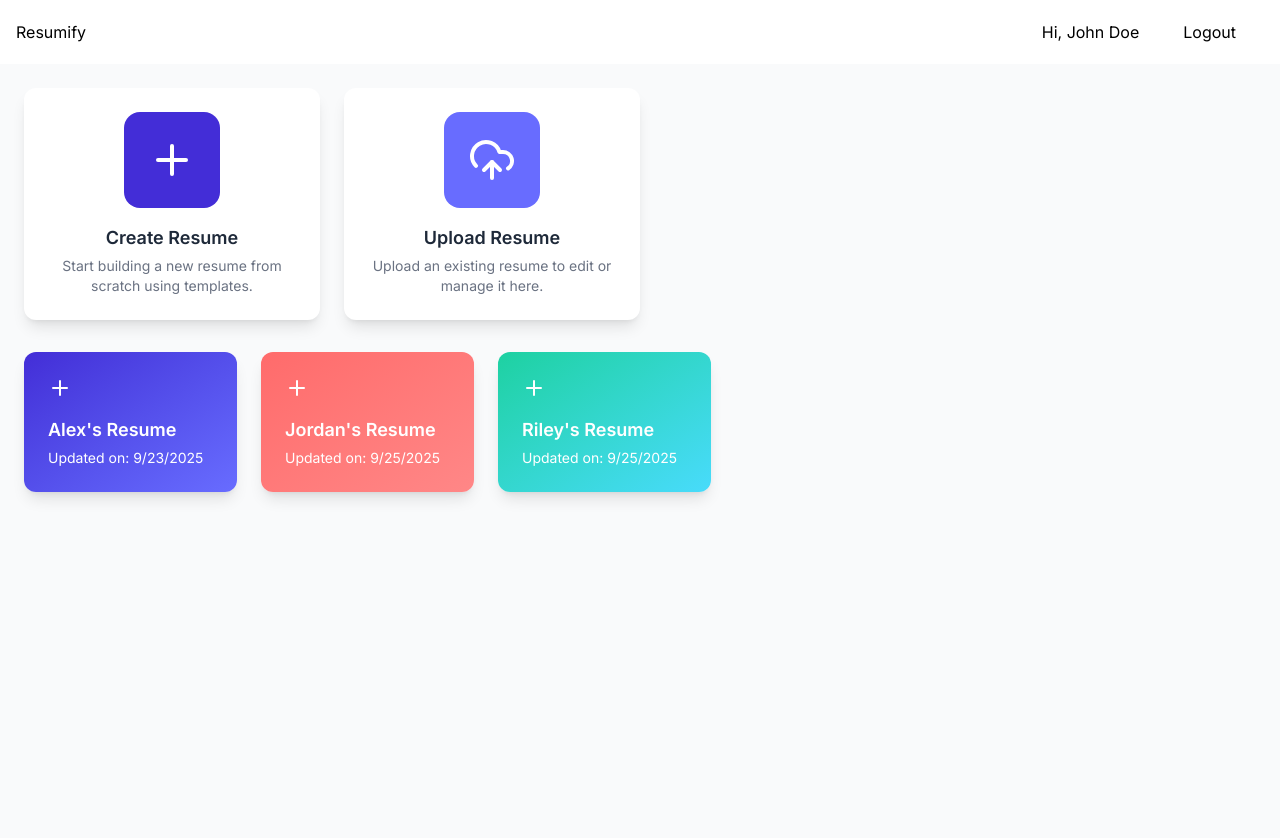
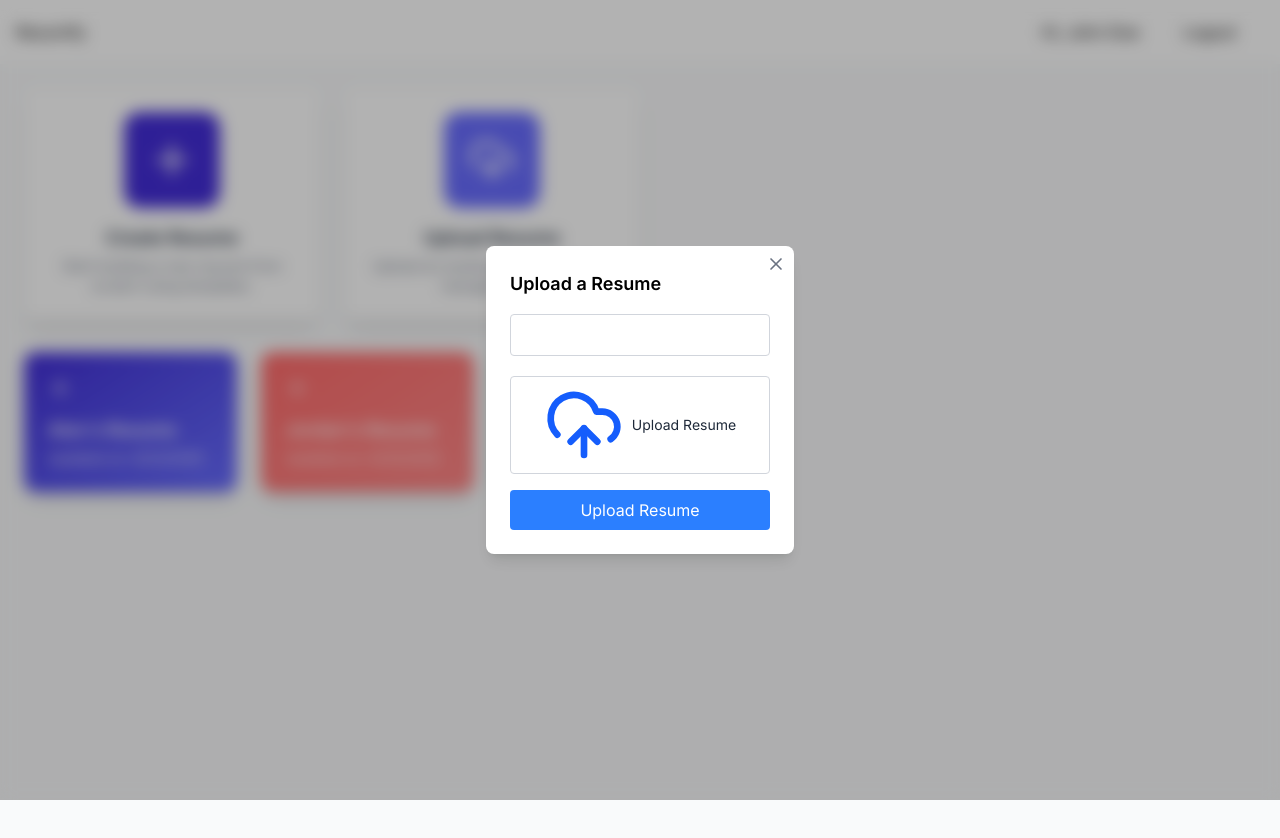
Before and after one commit to jobayerimtiaz/resumify-client, a React (Vite) app: page /app in a window 1280 px wide. Both pictures are taken after a click on the icon 492 px from the left and 160 px from the top of the page. Shown: the top 838 px of the page. Built offline with nearby package versions, Linux system fonts and the light colour scheme.

Commit message:
Resume title edit and delete feat added

```diff
--- a/src/pages/Dashboard.jsx
+++ b/src/pages/Dashboard.jsx
@@ -6,6 +6,7 @@ import {
   TrashIcon,
   UploadCloudIcon,
   XIcon,
+  UploadCloud,
 } from "lucide-react";
 import { useNavigate } from "react-router-dom";
 
@@ -22,17 +23,34 @@ const Dashboard = () => {
 
   const [allResumes, setAllResumes] = useState([]);
   const [showCreateResume, setShowCreateResume] = useState(false);
-  const [showUplaodResume, setShowUplaodResume] = useState(false);
+  const [showUploadResume, setShowUploadResume] = useState(false);
   const [title, setTitle] = useState("");
   const [resume, setResume] = useState(null);
   const [editResumeId, setEditResumeId] = useState("");
 
   const navigate = useNavigate();
 
-  const createResume = (event) => {
+  const createResume = async (event) => {
     event.preventDefault();
     setShowCreateResume(false);
     navigate(`/app/builder/res123`);
+  };
+
+  const uploadResume = async (event) => {
+    event.preventDefault();
+    setShowUploadResume(false);
+    navigate(`/app/builder/res123`);
+  };
+
+  const editTitle = async (event) => {
+    event.preventDefault();
+  };
+
+  const deleteResume = async (resumeId) => {
+    const confirm = window.confirm("Are you sure you want to delete this!");
+    if (confirm) {
+      setAllResumes((prev) => prev.filter((resume) => resume._id != resumeId));
+    }
   };
 
   const loadAllResumes = () => {
@@ -61,7 +79,10 @@ const Dashboard = () => {
         {/* Upload Resume Card */}
         <div className="flex flex-col items-center justify-center p-6 bg-white rounded-xl shadow-lg hover:shadow-2xl cursor-pointer transition">
           <div className="p-6 bg-[#686CFF] text-white rounded-2xl mb-4 flex items-center justify-center">
-            <UploadCloudIcon size={48} />
+            <UploadCloudIcon
+              onClick={() => setShowUploadResume(true)}
+              size={48}
+            />
           </div>
           <h3 className="text-lg font-semibold text-gray-800">Upload Resume</h3>
           <p className="text-gray-500 text-sm mt-1 text-center">
@@ -89,10 +110,19 @@ const Dashboard = () => {
               {/* Hover actions */}
               <div className="absolute top-3 right-3 flex gap-2 opacity-0 group-hover:opacity-100 transition-opacity">
                 <button className="bg-white/20 p-1 rounded hover:bg-white/40">
-                  <PencilIcon size={16} />
+                  <PencilIcon
+                    onClick={() => {
+                      setEditResumeId(resume._id);
+                      setTitle(resume.title);
+                    }}
+                    size={16}
+                  />
                 </button>
                 <button className="bg-white/20 p-1 rounded hover:bg-white/40">
-                  <TrashIcon size={16} />
+                  <TrashIcon
+                    onClick={() => deleteResume(resume._id)}
+                    size={16}
+                  />
                 </button>
               </div>
             </div>
@@ -110,6 +140,8 @@ const Dashboard = () => {
             >
               <h2 className="text-lg font-semibold mb-4">Create a Resume</h2>
               <input
+                onChange={(e) => setTitle(e.target.value)}
+                value={title}
                 type="text"
                 className="border border-gray-300 rounded px-3 py-2 mb-4 w-full"
               />
@@ -126,6 +158,94 @@ const Dashboard = () => {
             </div>
           </form>
         )}
+        {showUploadResume && (
+          <form
+            onSubmit={uploadResume}
+            onClick={() => setShowUploadResume(false)}
+            className="fixed inset-0 backdrop-blur-sm bg-black/30 flex items-center justify-center z-50 p-4"
+          >
+            <div
+              onClick={(e) => e.stopPropagation()}
+              className="relative bg-white p-6 rounded-lg shadow-lg"
+            >
+              <h2 className="text-lg font-semibold mb-4">Upload a Resume</h2>
+              <input
+                onChange={(e) => setTitle(e.target.value)}
+                value={title}
+                type="text"
+                className="border border-gray-300 rounded px-3 py-2 mb-4 w-full"
+              />
+              <div>
+                <label
+                  htmlFor="resume-input"
+                  className="block text-sm text-scale-700"
+                >
+                  <div className="border border-gray-300 rounded px-3 py-2 mb-4 w-full mt-1">
+                    {resume ? (
+                      <p className="text-gray-800">{resume.name}</p>
+                    ) : (
+                      <div className="flex items-center justify-center space-x-2 text-gray-500">
+                        <UploadCloud className="w-20 h-20 text-blue-600"></UploadCloud>
+                        <p className="text-gray-800">Upload Resume</p>
+                      </div>
+                    )}
+                  </div>
+                </label>
+                <input
+                  type="file"
+                  id="resume-input"
+                  className="hidden"
+                  accept=".pdf"
+                  onChange={(e) => {
+                    if (e.target.files && e.target.files[0]) {
+                      setResume(e.target.files[0]);
+                    }
+                  }}
+                />
+              </div>
+              <button className="bg-blue-500 text-white px-4 py-2 rounded hover:bg-blue-600 w-full">
+                Upload Resume
+              </button>
+              <XIcon
+                onClick={() => {
+                  setShowUploadResume(false);
+                  setTitle("");
+                }}
+                className="absolute top-2 right-2 w-5 h-5 text-gray-500 cursor-pointer hover:text-gray-700"
+              />
+            </div>
+          </form>
+        )}
+        {editResumeId && (
+          <form
+            onSubmit={editTitle}
+            onClick={() => setEditResumeId("")}
+            className="fixed inset-0 backdrop-blur-sm bg-black/30 flex items-center justify-center z-50 p-4"
+          >
+            <div
+              onClick={(e) => e.stopPropagation()}
+              className="relative bg-white p-6 rounded-lg shadow-lg"
+            >
+              <h2 className="text-lg font-semibold mb-4">Edit Resume Title</h2>
+              <input
+                onChange={(e) => setTitle(e.target.value)}
+                value={title}
+                type="text"
+                className="border border-gray-300 rounded px-3 py-2 mb-4 w-full"
+              />
+              <button className="bg-blue-500 text-white px-4 py-2 rounded hover:bg-blue-600 w-full">
+                Update
+              </button>
+              <XIcon
+                onClick={() => {
+                  setEditResumeId("");
+                  setTitle("");
+                }}
+                className="absolute top-2 right-2 w-5 h-5 text-gray-500 cursor-pointer hover:text-gray-700"
+              />
+            </div>
+          </form>
+        )}
       </div>
     </div>
   );
```
